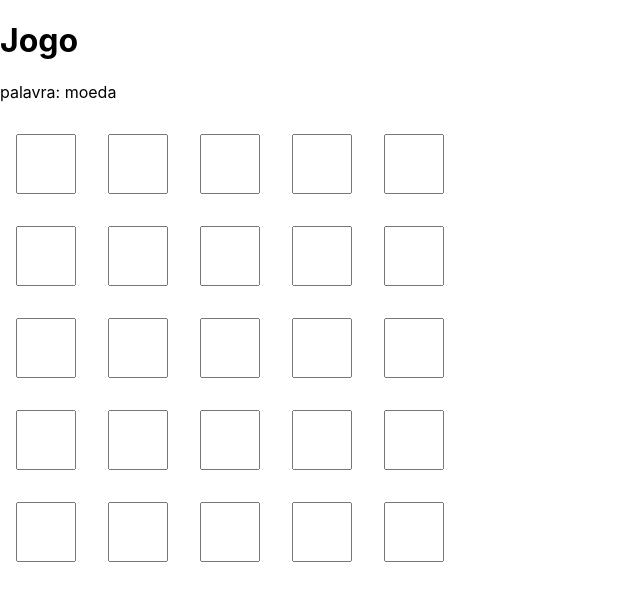
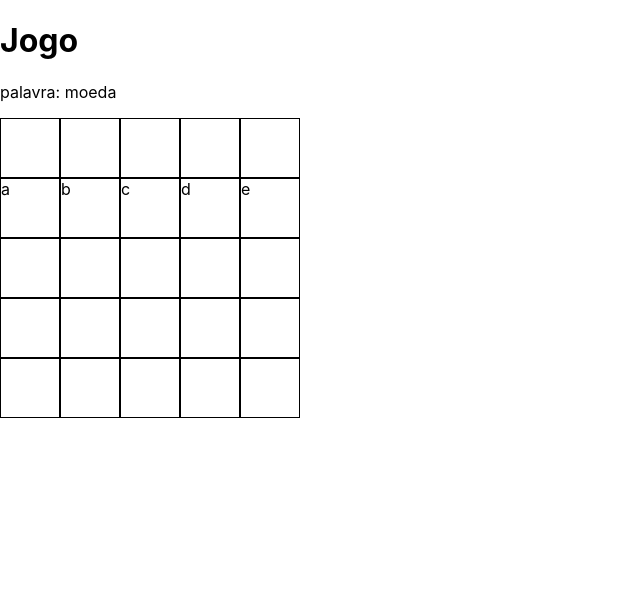
Before and after one commit to BrenoP/Termo-recriation, a Next.js app: page /game in a window 1280 px wide. Shown: the top 600 px of the page, without its empty margins (0-640 px from the left). Built offline with nearby package versions, Linux system fonts and the light colour scheme.

Commit message:
board ajusts and ContextAPI working

```diff
--- a/package.json
+++ b/package.json
@@ -9,7 +9,8 @@
     "lint": "next lint"
   },
   "dependencies": {
-    "next": "13.1.1",
+    "axios": "^1.3.4",
+    "next": "^13.2.1",
     "react": "18.2.0",
     "react-dom": "18.2.0",
     "styled-components": "^5.3.6",
@@ -17,7 +18,7 @@
   },
   "devDependencies": {
     "@types/node": "18.11.18",
-    "@types/react": "18.0.26",
+    "@types/react": "18.0.4",
     "@types/react-dom": "18.0.10",
     "@types/styled-components": "^5.1.26",
     "eslint": "8.31.0",
--- /dev/null
+++ b/src/components/BoardGrid/BoardGrid.styles.ts
@@ -0,0 +1,7 @@
+import styled from "styled-components";
+
+export const Grid = styled.div`
+  display: grid;
+  grid-template-columns: repeat(5, 1fr);
+  width: 0%;
+`;
--- /dev/null
+++ b/src/components/BoardGrid/BoardGrid.tsx
@@ -0,0 +1,11 @@
+import { Grid } from './BoardGrid.styles';
+
+const BoardGrid = ({children}: any) => {
+  return (
+    <Grid>
+      {children}
+    </Grid>
+  )
+}
+
+export default BoardGrid
--- a/src/components/InputLetter/InputLetter.styles.ts
+++ b/src/components/InputLetter/InputLetter.styles.ts
@@ -1,7 +1,7 @@
 import styled from 'styled-components';
 
-export const Letter = styled.input`
+export const Letter = styled.div`
   width: 60px;
   height: 60px;
-  margin: 1rem;
+  border: 1px solid black;
 `;
--- a/src/components/InputLetter/InputLetter.tsx
+++ b/src/components/InputLetter/InputLetter.tsx
@@ -1,12 +1,21 @@
 import { Letter } from './InputLetter.styles';
+import { useGame } from '../../providers/game';
 
 const InputLetter = ({
-  autoFocus,
   column,
   row
 }: any) => {
+
+  const { board, setBoard } : any = useGame();
+
   return (
-    <Letter type="text" autoFocus={autoFocus} maxLength={1} />
+    <Letter
+      onChange={() => {
+        setBoard(...board, )
+      }}
+    >
+      {board[column][row]}
+    </Letter>
   )
 }
 
--- a/src/pages/_app.tsx
+++ b/src/pages/_app.tsx
@@ -2,7 +2,7 @@ import '../styles/globals.css'
 import type { AppProps } from 'next/app'
 import { GameProvider } from '../providers/game'
 
-function MyApp({ Component, pageProps }: AppProps) {
+function MyApp({ Component, pageProps }: any) {
   return (
     <GameProvider>
       <Component {...pageProps} />
--- a/src/pages/game.tsx
+++ b/src/pages/game.tsx
@@ -3,7 +3,8 @@ import { useContext } from 'react';
 import axios from 'axios';
 
 import InputLetter from '../components/InputLetter/InputLetter';
-import { GameContext } from '../providers/game';
+import BoardGrid from '../components/BoardGrid/BoardGrid';
+import { GameContext, useGame } from '../providers/game';
 
 const Game = ({ props }: any) => {
 
@@ -12,10 +13,8 @@ const Game = ({ props }: any) => {
 
   const rows = new Array(tries).fill(new Array(words_max).fill("a"))
 
-  const { board, setBoard } : any = useContext(GameContext);
+  const { board, setBoard } : any = useGame();
 
-
-  console.log(props.word)
   console.log(board)
 
   return (
@@ -24,7 +23,7 @@ const Game = ({ props }: any) => {
       <p>palavra: { props.word }</p>
       {
         rows.map((row, index) => (
-          <div key={index}>
+          <BoardGrid key={index}>
             {
               row.map((element: any, rowIndex: any) =>
                 <>
@@ -32,7 +31,7 @@ const Game = ({ props }: any) => {
                 </>
               )
             }
-          </div>
+          </BoardGrid>
         ))
       }
     </div>
--- a/src/pages/index.tsx
+++ b/src/pages/index.tsx
@@ -1,10 +1,13 @@
 import type { NextPage } from 'next'
 import Link from 'next/link';
+import { GameContext } from '../providers/game';
+import { useContext } from 'react';
 
 const Home: NextPage = () => {
+  const { coins } : any = useContext(GameContext)
   return (
     <div>
-      <h1>Regras</h1>
+      <h1>Regras: {coins}</h1>
       <Link href="/game"><button>Começar</button></Link>
     </div>
   )
--- a/src/providers/game.tsx
+++ b/src/providers/game.tsx
@@ -5,7 +5,7 @@ export const GameContext = React.createContext({});
 export function GameProvider(props: any) {
   const [board, setBoard] = useState([
     ["", "", "", "", ""],
-    ["", "", "", "", ""],
+    ["a", "b", "c", "d", "e"],
     ["", "", "", "", ""],
     ["", "", "", "", ""],
     ["", "", "", "", ""]
```
Also changed, not shown: 1 other file (tests, documents, lock files or other folders).
